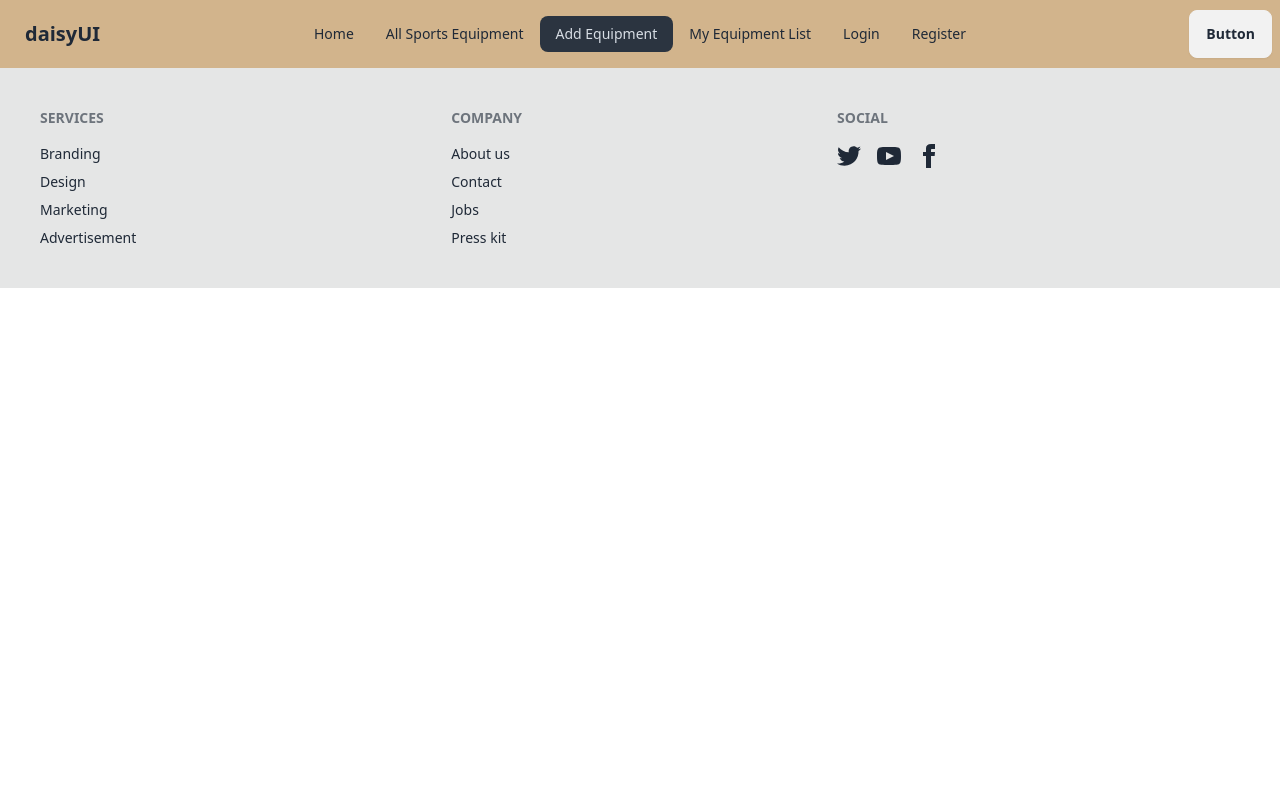
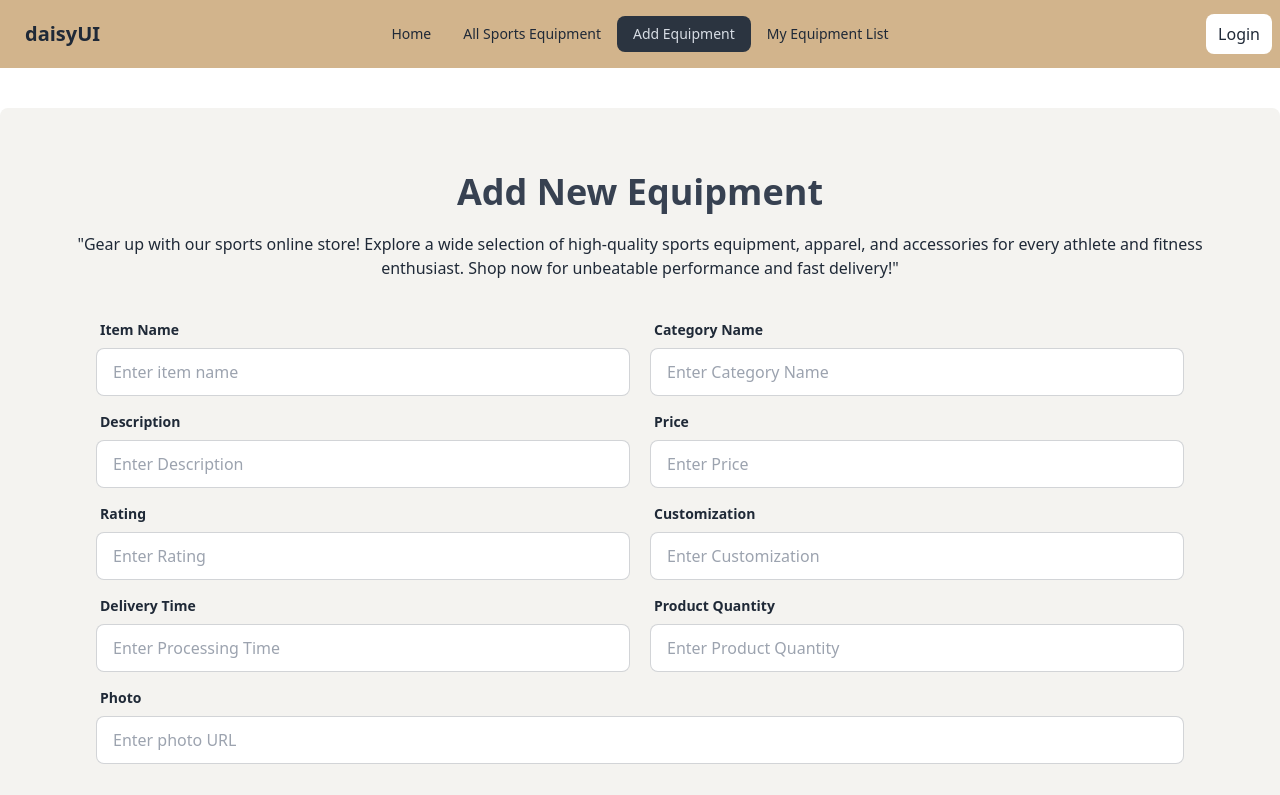
Before and after one commit to Rohithossain12/sports-equipment-online-store-client, a React (Vite) app: page /addEquipment in a window 1280 px wide. Shown: the top 795 px of the page. Built offline with nearby package versions, Linux system fonts and the light colour scheme; no server answers.

Commit message:
add equipment section done

```diff
--- a/package.json
+++ b/package.json
@@ -18,7 +18,8 @@
     "react-hot-toast": "^2.4.1",
     "react-icons": "^5.4.0",
     "react-router-dom": "^7.0.2",
-    "sort-by": "^1.2.0"
+    "sort-by": "^1.2.0",
+    "sweetalert2": "^11.14.5"
   },
   "devDependencies": {
     "@eslint/js": "^9.15.0",
--- a/src/components/AddEquipment.jsx
+++ b/src/components/AddEquipment.jsx
@@ -1,10 +1,202 @@
-import React from "react";
-
+import React, { useContext } from "react";
+import Swal from "sweetalert2";
+import { AuthContext } from "./AuthProvider/AuthProvider";
 
 const AddEquipment = () => {
+  const { users } = useContext(AuthContext);
+  const { displayName, email } = users || {};
+  const handleAddEquipment = (event) => {
+    event.preventDefault();
+    const form = event.target;
+    const name = form.name.value;
+    const category = form.category.value;
+    const description = form.description.value;
+    const price = form.price.value;
+    const rating = form.rating.value;
+    const customization = form.customization.value;
+    const time = form.time.value;
+    const quantity = form.quantity.value;
+    const photo = form.photo.value;
+
+    const newProduct = {
+      name,
+      displayName,
+      email,
+      category,
+      description,
+      price,
+      rating,
+      customization,
+      time,
+      quantity,
+      photo,
+    };
+
+    // sent data to the server
+    fetch("http://localhost:5000/product", {
+      method: "POST",
+      headers: {
+        "content-type": "application/json",
+      },
+      body: JSON.stringify(newProduct),
+    })
+      .then((res) => res.json())
+      .then((data) => {
+        if (data.insertedId) {
+          Swal.fire({
+            title: "Success!",
+            text: "Equipment Added Successfully",
+            icon: "success",
+            confirmButtonText: "Close",
+          });
+          form.reset();
+        }
+      });
+  };
   return (
-    <div>
+    <div className="mt-10 mb-10 bg-[#F4F3F0] container mx-auto rounded-lg">
+      <div className="card   shrink-0 p-16">
+        <h1 className="text-[#374151] text-4xl font-bold text-center">
+          Add New Equipment
+        </h1>
 
+        <p className="text-center mt-5">
+          "Gear up with our sports online store! Explore a wide selection of
+          high-quality sports equipment, apparel, and accessories for every
+          athlete and fitness enthusiast. Shop now for unbeatable performance
+          and fast delivery!"
+        </p>
+        <form onSubmit={handleAddEquipment} className="card-body">
+          {/* name and chef row */}
+          <div className="md:flex gap-5">
+            <div className="form-control md:w-1/2">
+              <label className="label">
+                <span className="label-text font-bold">Item Name</span>
+              </label>
+              <input
+                type="text"
+                placeholder="Enter item name"
+                name="name"
+                className="input input-bordered w-full"
+                required
+              />
+            </div>
+            <div className="form-control md:w-1/2">
+              <label className="label">
+                <span className="label-text font-bold">Category Name</span>
+              </label>
+              <input
+                type="text"
+                name="category"
+                placeholder="Enter Category Name"
+                className="input input-bordered w-full"
+                required
+              />
+            </div>
+          </div>
+          {/* supplier and taste row */}
+
+          <div className="md:flex gap-5">
+            <div className="form-control md:w-1/2">
+              <label className="label">
+                <span className="label-text font-bold">Description</span>
+              </label>
+              <input
+                type="text"
+                name="description"
+                placeholder="Enter Description"
+                className="input input-bordered w-full"
+                required
+              />
+            </div>
+            <div className="form-control md:w-1/2">
+              <label className="label">
+                <span className="label-text font-bold">Price</span>
+              </label>
+              <input
+                type="text"
+                placeholder="Enter Price"
+                name="price"
+                className="input input-bordered w-full"
+                required
+              />
+            </div>
+          </div>
+          {/* category and details row
+           */}
+
+          <div className="md:flex gap-5">
+            <div className="form-control md:w-1/2">
+              <label className="label">
+                <span className="label-text font-bold">Rating</span>
+              </label>
+              <input
+                type="text"
+                placeholder="Enter Rating"
+                name="rating"
+                className="input input-bordered"
+                required
+              />
+            </div>
+            <div className="form-control md:w-1/2">
+              <label className="label">
+                <span className="label-text font-bold">Customization</span>
+              </label>
+              <input
+                type="text"
+                name="customization"
+                placeholder="Enter Customization"
+                className="input input-bordered w-full"
+                required
+              />
+            </div>
+          </div>
+          <div className="md:flex gap-5">
+            <div className="form-control md:w-1/2">
+              <label className="label">
+                <span className="label-text font-bold">Delivery Time</span>
+              </label>
+              <input
+                type="text"
+                placeholder="Enter Processing Time"
+                name="time"
+                className="input input-bordered"
+                required
+              />
+            </div>
+            <div className="form-control md:w-1/2">
+              <label className="label">
+                <span className="label-text font-bold">Product Quantity</span>
+              </label>
+              <input
+                type="text"
+                name="quantity"
+                placeholder="Enter Product Quantity"
+                className="input input-bordered w-full"
+                required
+              />
+            </div>
+          </div>
+          <div className="form-control ">
+            <label className="label">
+              <span className="label-text font-bold">Photo</span>
+            </label>
+            <input
+              type="text"
+              name="photo"
+              placeholder="Enter photo URL"
+              className="input input-bordered"
+              required
+            />
+          </div>
+
+          <div className="form-control mt-6">
+            <button className="btn bg-[#D2B48C] font-bold">
+              Add Equipment
+            </button>
+          </div>
+        </form>
+      </div>
     </div>
   );
 };
--- a/src/components/AuthProvider/AuthProvider.jsx
+++ b/src/components/AuthProvider/AuthProvider.jsx
@@ -14,6 +14,7 @@ export const AuthContext = createContext(null);
 const AuthProvider = ({ children }) => {
   const provider = new GoogleAuthProvider();
   const [users, setUsers] = useState(null);
+  console.log(users)
   const [loading, setLoading] = useState(true);
   const [errorMessage, setErrorMessage] = useState("");
 
--- a/src/components/Header.jsx
+++ b/src/components/Header.jsx
@@ -1,7 +1,10 @@
-import React from "react";
+import React, { useContext } from "react";
 import { NavLink } from "react-router-dom";
+import { AuthContext } from "./AuthProvider/AuthProvider";
+import { ImGift } from "react-icons/im";
 
 const Header = () => {
+  const { users } = useContext(AuthContext);
   const links = (
     <>
       <li>
@@ -16,16 +19,11 @@ const Header = () => {
       <li>
         <NavLink to="/myEquipment">My Equipment List</NavLink>
       </li>
-      <li>
-        <NavLink to="/login">Login</NavLink>
-      </li>
-      <li>
-        <NavLink to="/register">Register</NavLink>
-      </li>
     </>
   );
   return (
-    <div className="navbar bg-[#D2B48C] ">
+    <div className="bg-[#D2B48C] ">
+      <div className="navbar container mx-auto ">
         <div className="navbar-start">
           <div className="dropdown">
             <div tabIndex={0} role="button" className="btn btn-ghost lg:hidden">
@@ -57,7 +55,20 @@ const Header = () => {
           <ul className="menu menu-horizontal px-1">{links}</ul>
         </div>
         <div className="navbar-end">
-        <a className="btn">Button</a>
+          {users?.email ? (
+            <p className="  ">
+              <img
+                className="w-12 h-12 rounded-full"
+                src={users?.photoURL}
+                alt=""
+              />
+            </p>
+          ) : (
+            <NavLink className="py-2 px-3 bg-white rounded-lg" to="/login">
+              Login
+            </NavLink>
+          )}
+        </div>
       </div>
     </div>
   );
--- a/src/components/Login.jsx
+++ b/src/components/Login.jsx
@@ -27,7 +27,7 @@ const Login = () => {
   return (
     <div className=" mt-10 mb-10 container mx-auto px-5">
       <div className="  max-w-lg mx-auto bg-green-500  p-5 rounded-lg">
-        <h1 className="text-2xl font-bold ml-8">Please Register Now </h1>
+        <h1 className="text-2xl font-bold ml-8">Please Login Now </h1>
         <form className="card-body ">
           <div className="form-control max-w-lg ">
             <label className="label">
@@ -55,7 +55,7 @@ const Login = () => {
           </div>
 
           <div className="max-w-lg mt-6">
-            <button className="btn  w-full  font-bold">Register</button>
+            <button className="btn  w-full  font-bold">Login</button>
           </div>
         </form>
         <div className="max-w-lg px-8">
@@ -67,7 +67,7 @@ const Login = () => {
         <p className="ml-8 font-bold pt-5 pb-5">
           You have an Already Account ?{" "}
           <Link to="/register" className="text-red-500">
-            Please Login
+            Please Register
           </Link>{" "}
         </p>
       </div>
```
Also changed, not shown: 1 other file (tests, documents, lock files or other folders). Lines whose indentation alone changed are shown as unchanged.
